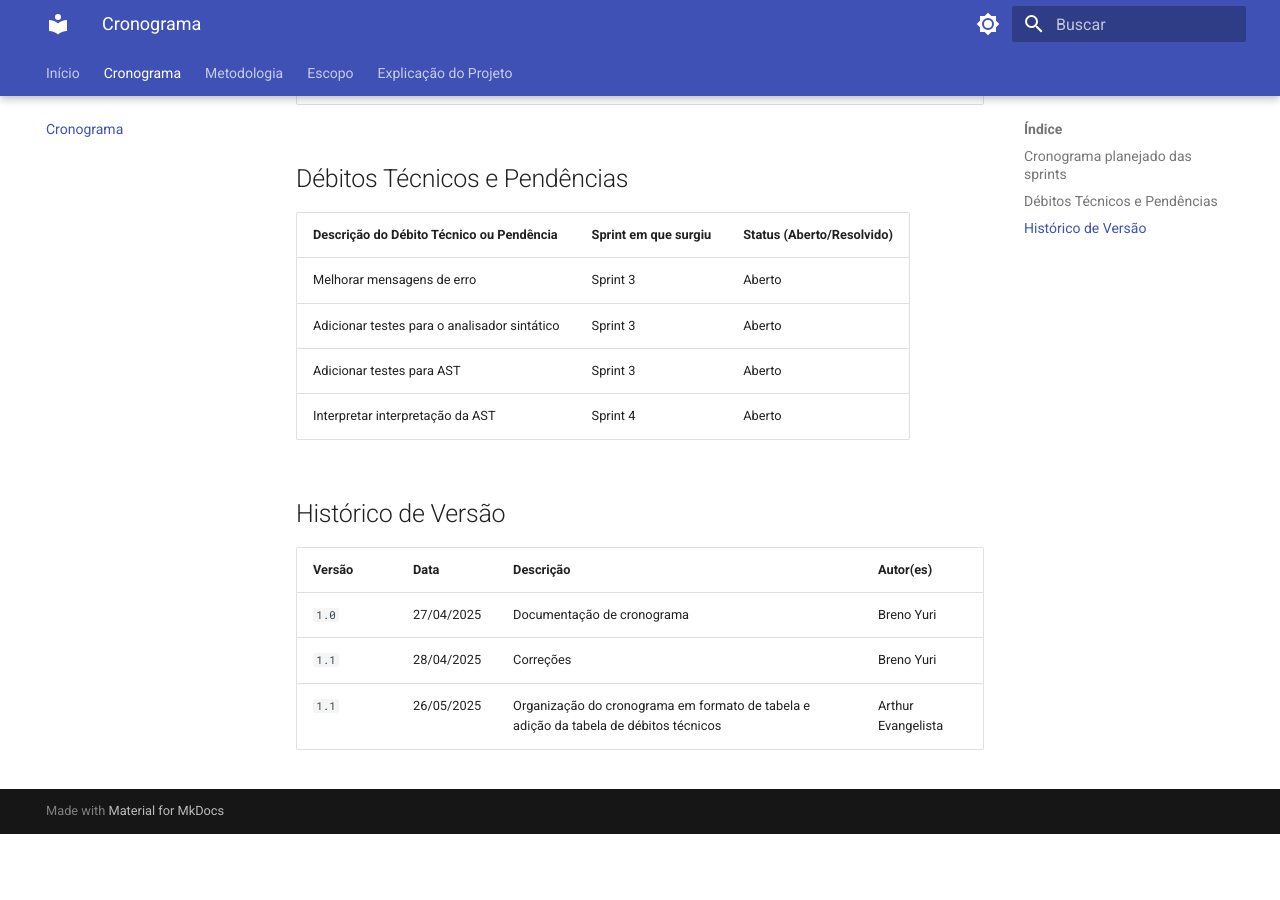
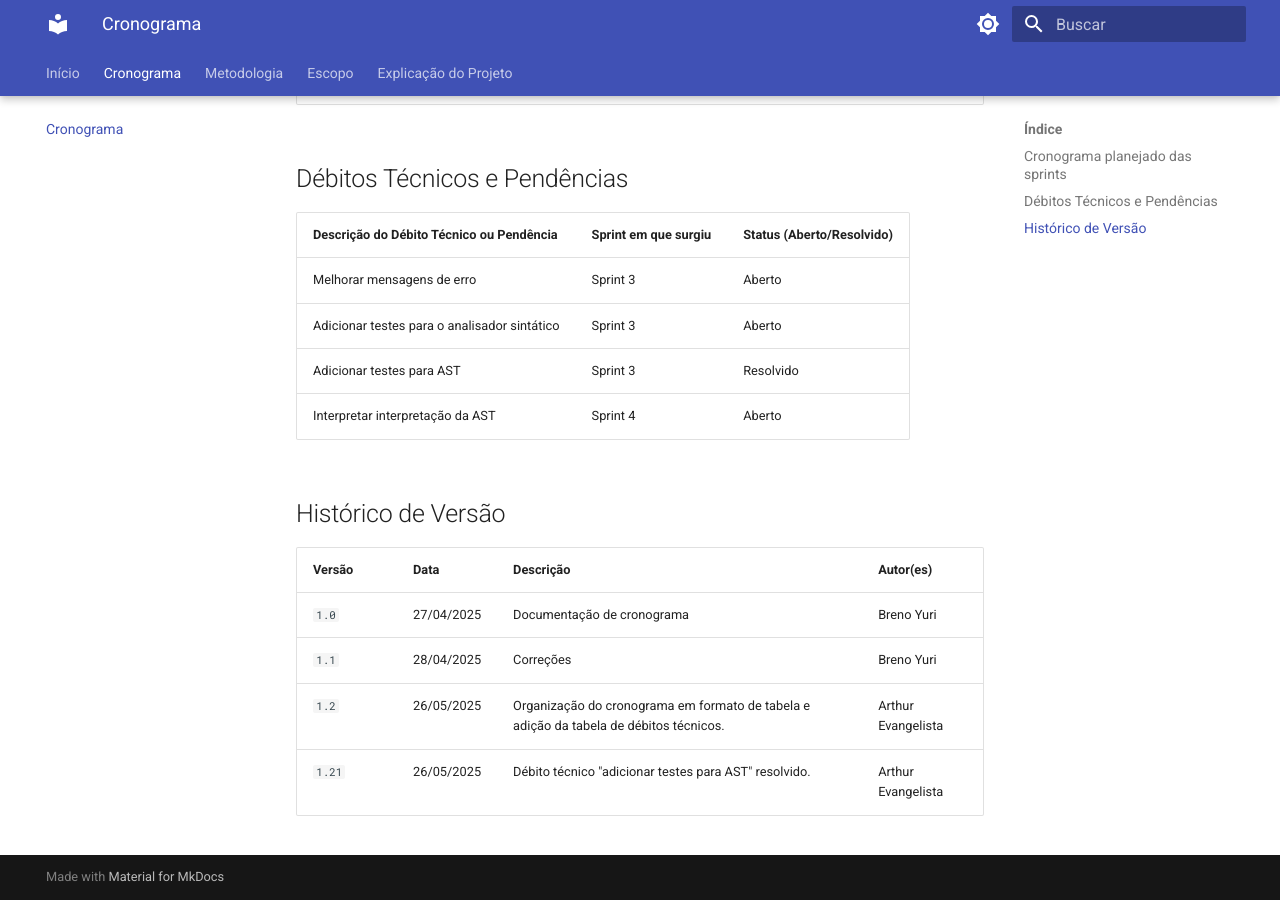
Before and after one commit to Frans6/Trab_Compiladores, an MkDocs documentation site: the page built from docs/cronograma.md, in a window 1280 px wide and 900 px high, scrolled down 1066 px. Built offline with MkDocs 1.6.1 and Material for MkDocs 9.7.7, drawn with Linux system fonts in a browser that asks for light colours; before the commit the page ends 1900 px from its top, so only the background shows below that.

Commit message:
docs: marcando debito tecnico como resolvido

```diff
--- a/docs/cronograma.md
+++ b/docs/cronograma.md
@@ -17,7 +17,7 @@
 |------------------------------------------|----------------------|---------------------------|
 | Melhorar mensagens de erro    | Sprint 3     | Aberto                    |
 | Adicionar testes para o analisador sintático| Sprint 3|Aberto                    |
-| Adicionar testes para AST     | Sprint 3             | Aberto                    |
+| Adicionar testes para AST     | Sprint 3             | Resolvido                    |
 | Interpretar interpretação da AST| Sprint 4             | Aberto                    |
 
 
@@ -27,4 +27,5 @@
 | ------ | ------------- | ---------------------------------- | ------------- |
 | `1.0`  |  27/04/2025 |  Documentação de cronograma | Breno Yuri |
 | `1.1`  |  28/04/2025 |  Correções | Breno Yuri |
-| `1.1`  |  26/05/2025 |  Organização do cronograma em formato de tabela e adição da tabela de débitos técnicos | Arthur Evangelista |
+| `1.2`  |  26/05/2025 |  Organização do cronograma em formato de tabela e adição da tabela de débitos técnicos. | Arthur Evangelista |
+| `1.21`  |  26/05/2025 | Débito técnico "adicionar testes para AST" resolvido. | Arthur Evangelista |
```
